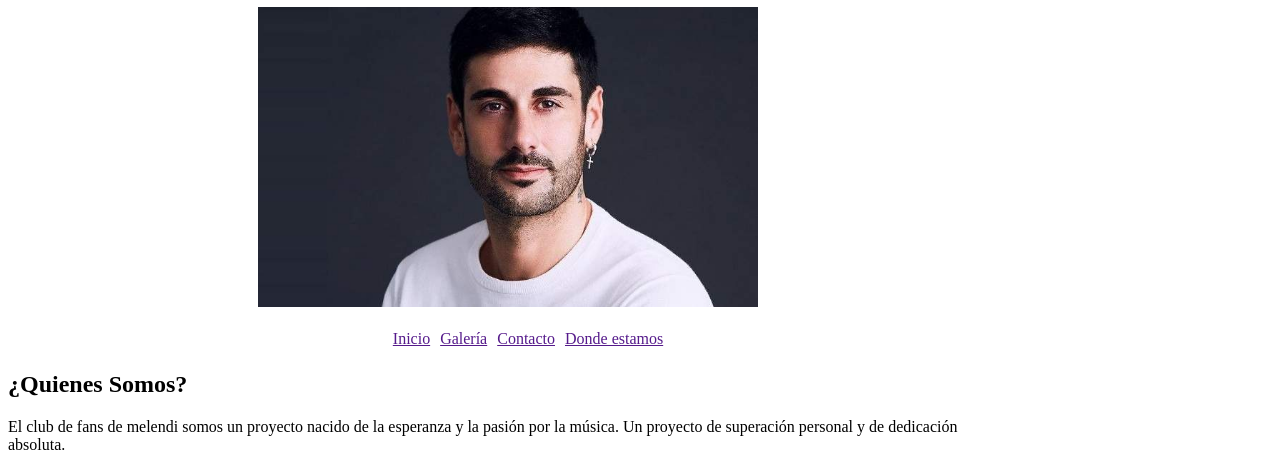
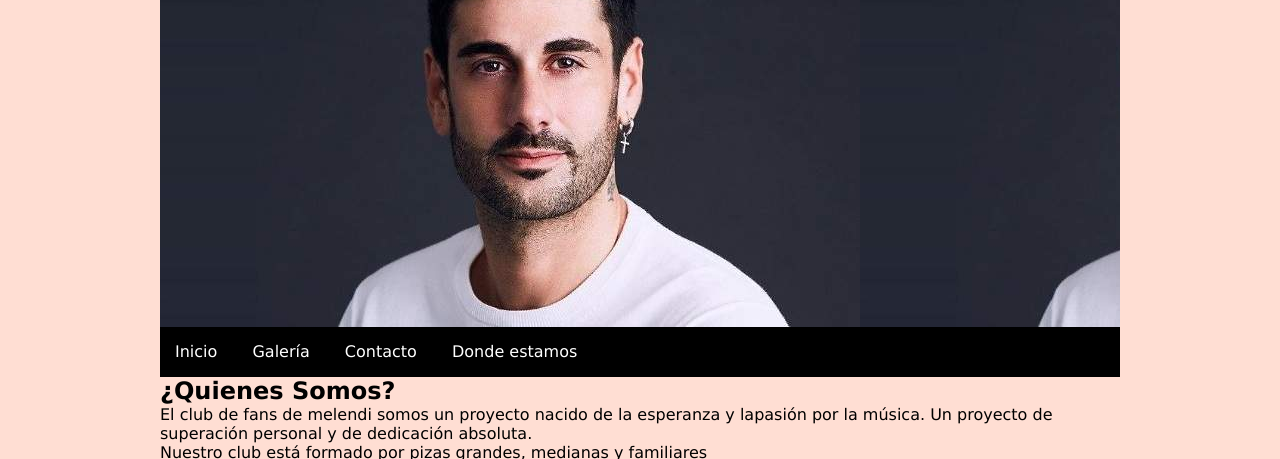
Before and after one commit to CakeNeka/Cakeneka.github.io, a plain HTML site: page index.html in a window 1280 px wide. Shown: the part 73-532 px from the top of the page. Drawn offline with Linux system fonts and the light colour scheme.

Commit message:
añadida barra de navegacion e imagen

```diff
--- a/index.html
+++ b/index.html
@@ -2,30 +2,60 @@
 <html lang="es">
   <head>
     <style>
+      *{
+        margin: 0;
+        padding: 0;
+      }
+
       body{
-        width: 1000px;
+        width: 960px;
+        margin: auto;
+        font-family: Verdana, Geneva, Tahoma, sans-serif;
+        background-color: rgb(255, 222, 211);
       }
 
       header{
+        color: rgb(255, 255, 255);
         text-align: center;
+        background-image: url(./img/700_420Melendi.jpg);
+        height: 400px;
       }
 
-      header ul{
+      nav{
+        height: 50px;
+
+        background-color: rgb(0, 0, 0);
+        color: white;
+        top:350px;
+        align-items: center;
+        justify-content: center;
+      }
+
+      nav ul{
         list-style-type: none;
       }
 
-      header li{
+      nav li{
         display: inline-block;
-        margin: 3px;
+        margin: 0px;
+      }
+
+      li a{
+        display: block;
+        text-decoration: none;
+        padding: 15px ;
+        color: white;;
+      }
+
+      li a:hover{
+        background-color: rgb(26, 26, 26);
       }
 
       footer{
         height: 200px;
-
       }
 
     </style>
-
     <meta charset="UTF-8" />
     <meta http-equiv="X-UA-Compatible" content="IE=edge" />
     <meta name="viewport" content="width=device-width, initial-scale=1.0" />
@@ -34,12 +64,8 @@
   <body>
     <header>
       <h1>Club de Fans de Melendi</h1>
-      <img
-        src="./img/700_420Melendi.jpg"
-        alt="Melendi Club de fons"
-        height="300"
-      />
 
+    </header>
     <nav>
       <ul>
         <li><a href="">Inicio</a></li>
@@ -48,14 +74,13 @@
         <li><a href="">Donde estamos</a></li><!--Aquí ubicación-->
       </ul>
     </nav>
-    </header>
 
     <section>
       <h2>¿Quienes Somos?</h2>
       <p>
-        El club de fans de melendi somos un proyecto nacido de la esperanza y la
-        pasión por la música. Un proyecto de superación personal y de dedicación
-        absoluta.
+        El club de fans de melendi somos un proyecto nacido de la esperanza y
+        lapasión por la música. Un proyecto de superación personal y de
+        dedicación absoluta.
       </p>
 
       <p>
@@ -63,14 +88,14 @@
       </p>
     </section>
 
-    <footer >
+    <footer style="border: 30px;">
       <!-- 3 divisionses redes sociales, contactos y otro  -->
-      <div style="position:relative; top: 10px; left: 80px; width: 333px;">
+      <div>
         <p>Síguenos!</p>
-        <img src="./img/instagram-ico.png" alt="" height="25" width="25" >
-        <img src="./img/Twitter.png" alt="" height="25" width="25" >
-        <img src="./img/yotube.png" alt="" height="25" width="25" >
-        <img src="./img/github.png" alt="" height="25" width="25" >
+        <img src="./img/instagram-ico.png" alt="" height="25" width="25">
+        <img src="./img/Twitter.png" alt="" height="25" width="25">
+        <img src="./img/yotube.png" alt="" height="25" width="25">
+        <img src="./img/github.png" alt="" height="25" width="25">
       </div>
     </footer>
   </body>
```
Lines whose indentation alone changed are shown as unchanged.
